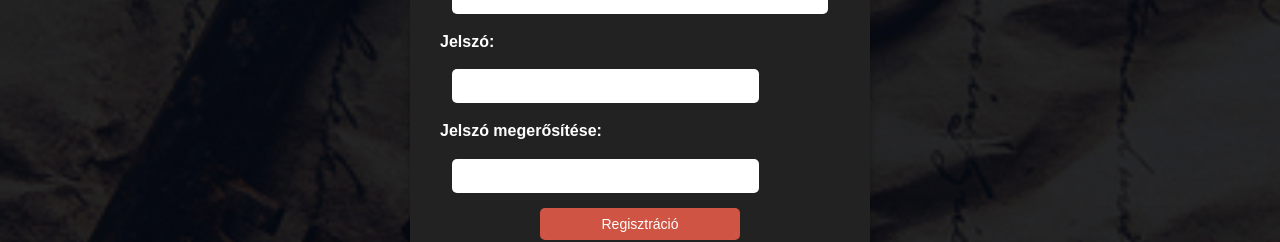
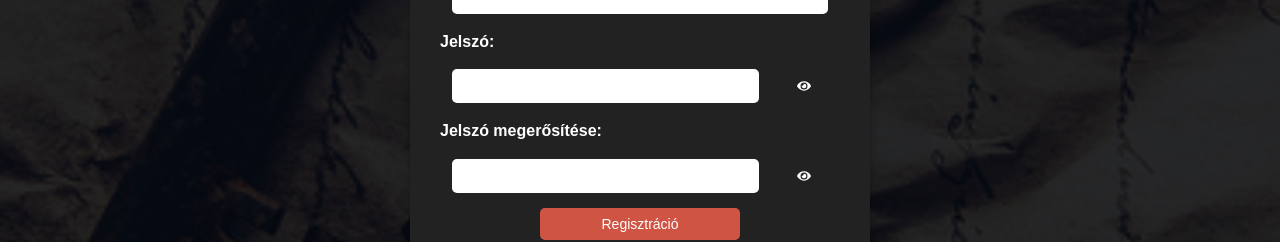
Before and after one commit to Neliah85/Projekt_Rejtelyekhaza_react, a React (Create React App) app in the folder frontend/: page /register in a window 1280 px wide. Shown: the part 538-780 px from the top of the page. Built offline with nearby package versions, Linux system fonts and the light colour scheme.

Commit message:
new moduke install

```diff
--- a/frontend/package.json
+++ b/frontend/package.json
@@ -7,6 +7,7 @@
     "cra-template": "1.2.0",
     "react": "^18.3.1",
     "react-dom": "^18.3.1",
+    "react-icons": "^5.5.0",
     "react-router-dom": "^7.1.5",
     "react-scripts": "^5.0.1",
     "web-vitals": "^4.2.4"
@@ -37,7 +38,6 @@
   },
   "description": "This project was bootstrapped with [Create React App](https://github.com/facebook/create-react-app).",
   "main": "index.js",
-  "devDependencies": {},
   "keywords": [],
   "author": "",
   "license": "ISC"
--- a/frontend/src/components/Register.jsx
+++ b/frontend/src/components/Register.jsx
@@ -3,6 +3,7 @@ import axios from "axios";
 import { useNavigate } from "react-router-dom";
 import Header from "./Header";
 import Footer from "./Footer";
+import { FaEye, FaEyeSlash } from "react-icons/fa";
 
 const Register = () => {
     const navigate = useNavigate();
@@ -118,7 +119,7 @@ const Register = () => {
                     <div className="password-wrapper">
                         <input type={showPassword ? "text" : "password"} value={password} onChange={(e) => setPassword(e.target.value)} required />
                         <button type="button" className="toggle-password" onClick={() => setShowPassword(!showPassword)}>
-                            {showPassword ? "" : "️"}
+                            {showPassword ? <FaEyeSlash /> : <FaEye />}
                         </button>
                     </div>
                     {passwordError && <p className="error">{passwordError}</p>}
@@ -127,7 +128,7 @@ const Register = () => {
                     <div className="password-wrapper">
                         <input type={showConfirmPassword ? "text" : "password"} value={confirmPassword} onChange={(e) => setConfirmPassword(e.target.value)} required />
                         <button type="button" className="toggle-password" onClick={() => setShowConfirmPassword(!showConfirmPassword)}>
-                            {showConfirmPassword ? "" : "️"}
+                            {showConfirmPassword ? <FaEyeSlash /> : <FaEye />}
                         </button>
                     </div>
                     {confirmPasswordError && <p className="error">{confirmPasswordError}</p>}
```
Also changed, not shown: 1 other file (tests, documents, lock files or other folders).
